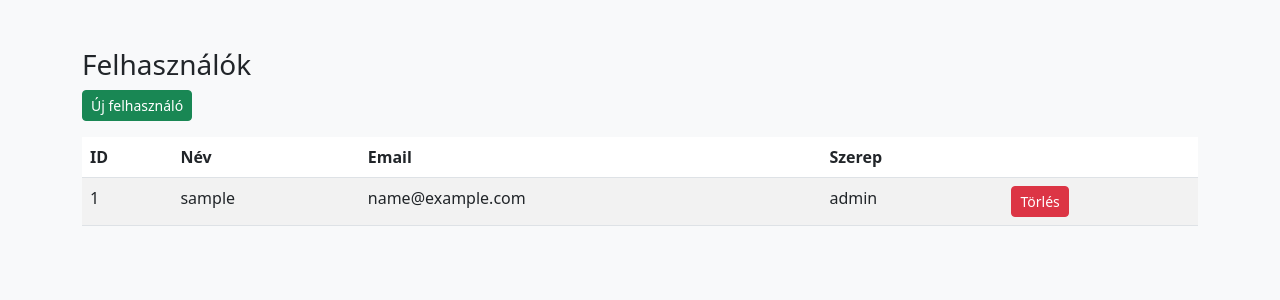
After one commit to Gjoci31/Berlet_app, a Flask app: page /users in a window 1280 px wide. The commit adds this page. Shown: the top 300 px of the page. Run offline with Flask 3, Linux system fonts and the light colour scheme; a user stored in the database is signed in; tables that the repository leaves empty hold one stand-in row (values such as "Sample post").

Commit message:
Implement admin and pass management features

```diff
--- a/app/__init__.py
+++ b/app/__init__.py
@@ -18,6 +18,7 @@ def create_app():
 
     db.init_app(app)
     login_manager.init_app(app)
+    login_manager.login_view = 'auth.login'
     csrf.init_app(app)
 
     from .routes.auth_routes import auth_bp
--- a/app/email_templates.py
+++ b/app/email_templates.py
@@ -23,3 +23,8 @@ def pass_created_email(username: str, pass_type: str, start, end, total) -> str:
 def pass_deleted_email(username: str, pass_type: str, start, end, used) -> str:
     content = f"Törölt bérlet: {pass_type}<br>{start} - {end}<br>Felhasználva: {used} alkalom"
     return base_email_template("Bérlet törölve", content)
+
+
+def pass_used_email(username: str, pass_type: str, remaining: int) -> str:
+    content = f"Kedves {username},<br>Felhasználtál egy alkalmat a(z) {pass_type} bérletedből.<br>Hátralévő alkalmak: {remaining}."
+    return base_email_template("Bérlet használat", content)
--- a/app/models.py
+++ b/app/models.py
@@ -25,6 +25,7 @@ class Pass(db.Model):
     end_date = db.Column(db.Date, nullable=False)
     total_uses = db.Column(db.Integer, nullable=False)
     used = db.Column(db.Integer, default=0)
+    comment = db.Column(db.String(255))
     user_id = db.Column(db.Integer, db.ForeignKey('user.id'), nullable=False)
 
 
--- a/app/routes/admin_routes.py
+++ b/app/routes/admin_routes.py
@@ -1,8 +1,10 @@
 from flask import Blueprint, render_template, redirect, url_for, request, flash
 from flask_login import login_required, current_user
 from ..models import Pass, User, db
-from ..forms import PassForm
+from ..forms import PassForm, UserForm
 from ..utils import send_email
+from ..email_templates import pass_created_email, pass_deleted_email, pass_used_email
+from datetime import date
 
 admin_bp = Blueprint('admin', __name__)
 
@@ -23,15 +25,49 @@ def create_pass():
             end_date=form.end_date.data,
             total_uses=form.total_uses.data,
             used=0,
+            comment=form.comment.data,
             user_id=form.user_id.data
         )
         db.session.add(new_pass)
         db.session.commit()
-        send_email("Új bérlet", f"Bérlet létrehozva: {new_pass.type}", new_pass.user.email)
+        send_email(
+            "Új bérlet",
+            pass_created_email(new_pass.user.username, new_pass.type, new_pass.start_date, new_pass.end_date, new_pass.total_uses),
+            new_pass.user.email
+        )
         flash("Bérlet sikeresen létrehozva.", "success")
         return redirect(url_for('user.dashboard'))
 
     return render_template('create_pass.html', form=form)
+
+
+@admin_bp.route('/extend_pass/<int:pass_id>', methods=['GET', 'POST'])
+@login_required
+def extend_pass(pass_id):
+    if current_user.role != 'admin':
+        return redirect(url_for('user.dashboard'))
+
+    p = Pass.query.get_or_404(pass_id)
+    form = PassForm(obj=p)
+    users = User.query.all()
+    form.user_id.choices = [(u.id, u.username) for u in users]
+    if form.validate_on_submit():
+        p.type = form.type.data
+        p.start_date = form.start_date.data
+        p.end_date = form.end_date.data
+        p.total_uses = form.total_uses.data
+        p.comment = form.comment.data
+        p.user_id = form.user_id.data
+        db.session.commit()
+        send_email(
+            "Bérlet hosszabbítva",
+            pass_created_email(p.user.username, p.type, p.start_date, p.end_date, p.total_uses),
+            p.user.email,
+        )
+        flash("Bérlet módosítva.", "success")
+        return redirect(url_for('admin.verify_pass', pass_id=p.id))
+
+    return render_template('extend_pass.html', form=form)
 
 @admin_bp.route('/delete_pass/<int:pass_id>')
 @login_required
@@ -42,5 +78,96 @@ def delete_pass(pass_id):
     selected_pass = Pass.query.get_or_404(pass_id)
     db.session.delete(selected_pass)
     db.session.commit()
+    send_email(
+        "Bérlet törölve",
+        pass_deleted_email(selected_pass.user.username, selected_pass.type, selected_pass.start_date, selected_pass.end_date, selected_pass.used),
+        selected_pass.user.email,
+    )
     flash("Bérlet törölve.", "success")
     return redirect(url_for('user.dashboard'))
+
+
+@admin_bp.route('/verify_pass/<int:pass_id>')
+@login_required
+def verify_pass(pass_id):
+    if current_user.role != 'admin':
+        return redirect(url_for('user.dashboard'))
+
+    p = Pass.query.get_or_404(pass_id)
+    today = date.today()
+    return render_template('verify_pass.html', p=p, today=today)
+
+
+@admin_bp.route('/use_pass/<int:pass_id>')
+@login_required
+def use_pass(pass_id):
+    if current_user.role != 'admin':
+        return redirect(url_for('user.dashboard'))
+
+    p = Pass.query.get_or_404(pass_id)
+    if p.used < p.total_uses and p.end_date >= date.today():
+        p.used += 1
+        db.session.commit()
+        remaining = p.total_uses - p.used
+        send_email(
+            "Bérlet használat",
+            pass_used_email(p.user.username, p.type, remaining),
+            p.user.email,
+        )
+        flash("Alkalom hozzáadva.", "success")
+    else:
+        flash("A bérlet nem használható.", "danger")
+    return redirect(url_for('admin.verify_pass', pass_id=pass_id))
+
+
+@admin_bp.route('/undo_use/<int:pass_id>')
+@login_required
+def undo_use(pass_id):
+    if current_user.role != 'admin':
+        return redirect(url_for('user.dashboard'))
+
+    p = Pass.query.get_or_404(pass_id)
+    if p.used > 0:
+        p.used -= 1
+        db.session.commit()
+        flash("Felhasználás visszavonva.", "success")
+    return redirect(url_for('admin.verify_pass', pass_id=pass_id))
+
+
+@admin_bp.route('/users')
+@login_required
+def users():
+    if current_user.role != 'admin':
+        return redirect(url_for('user.dashboard'))
+    users = User.query.all()
+    return render_template('users.html', users=users)
+
+
+@admin_bp.route('/create_user', methods=['GET', 'POST'])
+@login_required
+def create_user():
+    if current_user.role != 'admin':
+        return redirect(url_for('user.dashboard'))
+
+    form = UserForm()
+    if form.validate_on_submit():
+        user = User(username=form.username.data, email=form.email.data, role=form.role.data)
+        user.set_password(form.password.data)
+        db.session.add(user)
+        db.session.commit()
+        flash("Felhasználó létrehozva.", "success")
+        return redirect(url_for('admin.users'))
+
+    return render_template('create_user.html', form=form)
+
+
+@admin_bp.route('/delete_user/<int:user_id>')
+@login_required
+def delete_user(user_id):
+    if current_user.role != 'admin':
+        return redirect(url_for('user.dashboard'))
+    user = User.query.get_or_404(user_id)
+    db.session.delete(user)
+    db.session.commit()
+    flash("Felhasználó törölve.", "success")
+    return redirect(url_for('admin.users'))
--- a/app/routes/user_routes.py
+++ b/app/routes/user_routes.py
@@ -11,4 +11,4 @@ def dashboard():
         passes = Pass.query.all()
     else:
         passes = Pass.query.filter_by(user_id=current_user.id).all()
-    return render_template('dashboard.html', passes=passes)
+    return render_template('dashboard.html', passes=passes, user=current_user)
--- a/app/templates/create_pass.html
+++ b/app/templates/create_pass.html
@@ -15,6 +15,7 @@
             <div class="mb-3">{{ form.end_date.label }} {{ form.end_date(class="form-control") }}</div>
             <div class="mb-3">{{ form.total_uses.label }} {{ form.total_uses(class="form-control") }}</div>
             <div class="mb-3">{{ form.user_id.label }} {{ form.user_id(class="form-select") }}</div>
+            <div class="mb-3">{{ form.comment.label }} {{ form.comment(class="form-control") }}</div>
             <div class="mb-3">{{ form.submit(class="btn btn-primary") }}</div>
         </form>
     </div>
--- /dev/null
+++ b/app/templates/users.html
@@ -0,0 +1,27 @@
+<!DOCTYPE html>
+<html lang="hu">
+<head>
+    <meta charset="UTF-8">
+    <title>Felhasználók</title>
+    <link href="https://cdn.jsdelivr.net/npm/bootstrap@5.3.0/dist/css/bootstrap.min.css" rel="stylesheet">
+</head>
+<body class="bg-light">
+<div class="container mt-5">
+    <h3>Felhasználók</h3>
+    <a href="{{ url_for('admin.create_user') }}" class="btn btn-success btn-sm mb-3">Új felhasználó</a>
+    <table class="table table-striped">
+        <thead>
+            <tr><th>ID</th><th>Név</th><th>Email</th><th>Szerep</th><th></th></tr>
+        </thead>
+        <tbody>
+        {% for u in users %}
+            <tr>
+                <td>{{ u.id }}</td><td>{{ u.username }}</td><td>{{ u.email }}</td><td>{{ u.role }}</td>
+                <td><a href="{{ url_for('admin.delete_user', user_id=u.id) }}" class="btn btn-danger btn-sm">Törlés</a></td>
+            </tr>
+        {% endfor %}
+        </tbody>
+    </table>
+</div>
+</body>
+</html>
--- a/app/templates/verify_pass.html
+++ b/app/templates/verify_pass.html
@@ -14,11 +14,16 @@
                 <p><strong>Érvényesség:</strong> {{ p.start_date }} – {{ p.end_date }}</p>
                 <p><strong>Felhasznált alkalmak:</strong> {{ p.used }} / {{ p.total_uses }}</p>
                 <p><strong>Felhasználó:</strong> {{ p.user.username }}</p>
+                {% if p.comment %}<p><strong>Megjegyzés:</strong> {{ p.comment }}</p>{% endif %}
                 {% if p.end_date < today or p.used >= p.total_uses %}
                     <div class="alert alert-danger">❌ A bérlet lejárt vagy kimerült.</div>
                 {% else %}
                     <div class="alert alert-success">✅ A bérlet érvényes.</div>
                 {% endif %}
+                <div class="mt-3">
+                    <a href="{{ url_for('admin.use_pass', pass_id=p.id) }}" class="btn btn-success btn-sm">Alkalom hozzáadása</a>
+                    <a href="{{ url_for('admin.undo_use', pass_id=p.id) }}" class="btn btn-secondary btn-sm">Visszavonás</a>
+                </div>
             </div>
         </div>
     </div>
```
Also changed, not shown: app/forms.py (+11 -1 lines), app/templates/create_user.html (added, +21 -0 lines), app/templates/dashboard.html (+24 -1 lines), app/templates/extend_pass.html (added, +23 -0 lines), run.py (line endings or trailing spaces), 1 other file.
